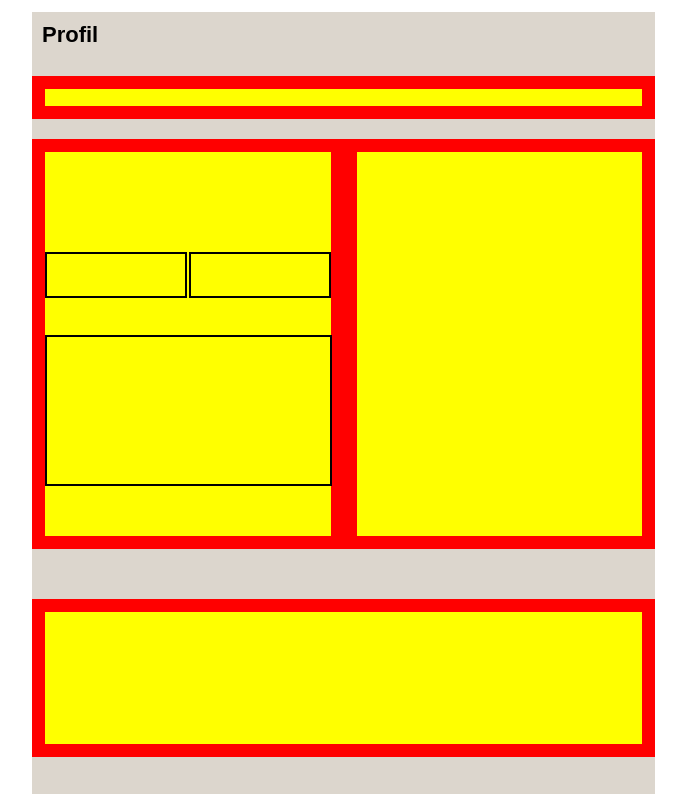
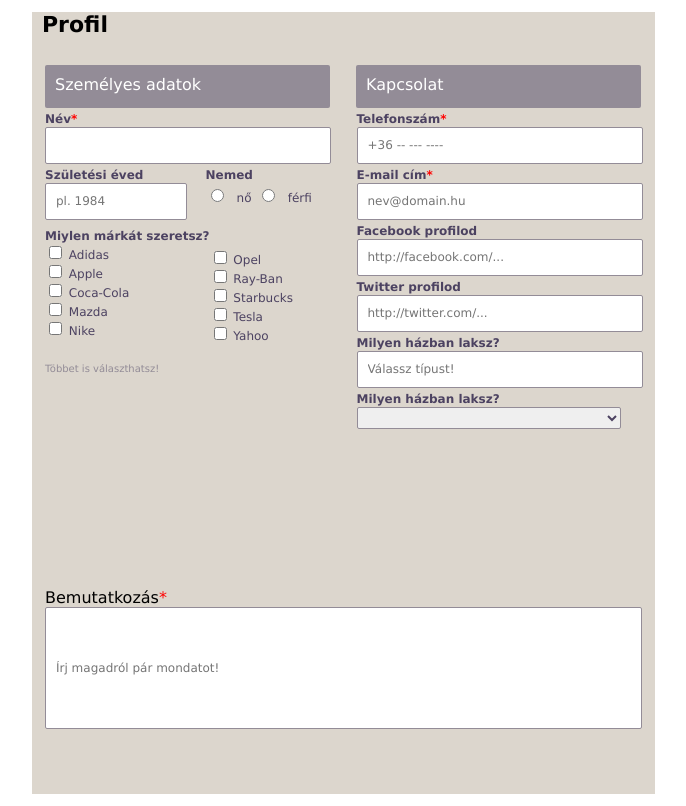
Before and after one commit to green-fox-academy/Bpatrik83, a plain HTML site: page week-01/day-5/index.html in a window 1280 px wide. Shown: the whole page, without its empty margins (76-762 px from the left). Drawn offline with Linux system fonts and the light colour scheme.

Commit message:
week 1 day 5 working on introduction box

```diff
--- a/week-01/day-5/index.html
+++ b/week-01/day-5/index.html
@@ -11,11 +11,78 @@
         <form method="get">
 
             <h1>Profil</h1>
-            <div class="first"></div>
-            <div class="bigleft"><div class="black"></div><div class="black2"></div><div class="black3"></div></div><div class="bigright"></div>
-            <div class="last"></div>
 
+            <div class="first">Személyes adatok</div><div class="first">Kapcsolat</div>
 
+            <div class="bigleft">
+                <label for="text">Név<span class="star">*</span></label>
+                <input id="name" type="text" maxlength="50">
+                <div class="black">
+                    <label for="tel">Születési éved</label>
+                    <input id="born" type="text" maxlength="4" placeholder="pl. 1984">
+                </div>
+                <div class="black2">
+                    <label for="text">Nemed</label><br>
+                    <input type="radio" name="girl">
+                    <label for="textgirl" >nő</label>
+                    <input type="radio" name="boy">
+                    <label for="textboy">férfi</label>
+                </div>
+                <div class="black3">
+                    <div class="checkbox1">
+                        <label for="mark" >Miylen márkát szeretsz?</label><br>
+                        <input type="checkbox" name="adidas">
+                        <label for="adidas" >Adidas</label><br>
+                        <input type="checkbox" name="apple">
+                        <label for="apple" >Apple</label><br>
+                        <input type="checkbox" name="cola">
+                        <label for="cola" >Coca-Cola</label><br>
+                        <input type="checkbox" name="mazda">
+                        <label for="mazda" >Mazda</label><br>
+                        <input type="checkbox" name="nikes">
+                        <label for="nike" >Nike</label><br>
+                    </div>
+
+                    <div class="checkbox2">
+                        <input type="checkbox" name="opel">
+                        <label for="adidas" >Opel</label><br>
+                        <input type="checkbox" name="ray-ban">
+                        <label for="ray-ban" >Ray-Ban</label><br>
+                        <input type="checkbox" name="starbucks">
+                        <label for="starbucks" >Starbucks</label><br>
+                        <input type="checkbox" name="tesla">
+                        <label for="tesla" >Tesla</label><br>
+                        <input type="checkbox" name="yahoo">
+                        <label for="yahoo" >Yahoo</label><br>
+                   </div>
+                </div>
+                <div class="choose">Többet is választhatsz!</div>
+            </div>
+
+            <div class="bigright">
+                <label for="tel">Telefonszám<span class="star">*</span></label>
+                <input id="phoneNumber" type="tel" placeholder="+36 -- --- ----" for="tel" required="required">
+                <label for="email">E-mail cím<span class="star">*</span></label>
+                <input id="email" type="email" placeholder="nev@domain.hu">
+                <label for="tel">Facebook profilod</label>
+                <input id="url" type="url" placeholder="http://facebook.com/...">
+                <label for="tel">Twitter profilod</label>
+                <input id="url2" type="url" placeholder="http://twitter.com/...">
+                <label for="tel">Milyen házban laksz?</label>
+                <input id="url2" type="url" placeholder="Válassz típust!">
+                <label for="text">Milyen házban laksz?</label>
+
+                <select name="select" id="choose">
+                    <option value="Panel lakás">Panel lakás</option>
+                    <option value="Családi ház">Családi ház</option>
+                    <option value="Társasház">Társasház</option>
+                </select>
+
+            </div>
+            <div class="last">
+                <label for="bemutatkozas">Bemutatkozás<span class="star">*</span></label>
+                <input id="bemutat" type="text" placeholder="Írj magadról pár mondatot!">
+            </div>
 
         </form>
 
--- a/week-01/day-5/style.css
+++ b/week-01/day-5/style.css
@@ -1,3 +1,6 @@
+* {
+    font-family:  'Lucida Grande', 'Lucida Sans Unicode', Geneva, Verdana, sans-serif;
+}
 form {
     background-color: rgb(220, 214, 205);
     width: 623px;
@@ -9,65 +12,61 @@ form {
 }
 
 div.first {
-    margin-top: 13px;
-    border: 13px red solid;
+    display: inline-block;
+    margin: 13px 13px 0 13px;
+    padding: 10px 0 0 10px;
+    border-radius: 2px;
     height: 43px;
-    background-color: yellow;
+    background-color: rgb(147, 140, 151);
     box-sizing: border-box;
+    width: 285px;
+    color: white;
 }
 
  div.bigright {
-    margin-top: 20px;
+    margin-top: 0px;
     float: right;
-    border: 13px red solid;
+    padding-left: 13px;
     height: 410px;
-    background-color: yellow;
     width: 50%;
     box-sizing: border-box;
 }
 
 div.bigleft {
-    margin-top: 20px;
+    padding-left: 13px;
+    margin-top: 0px;
     float: left;
-    border: 13px red solid;
     height: 410px;
-    background-color: yellow;
     width: 50%;
     box-sizing: border-box;
 }
 
 div.black {
-    margin: 100px 0 0 0;
+    margin: 0;
     float: left;
-    border: 2px black solid;
-    background-color: yellow;
     height: 42px;
     width: 138px;
 }
 
 div.black2 {
-    margin: 100px 0 0 0;
+    margin: 0;
     float: right;
-    border: 2px black solid;
-    background-color: yellow;
     height: 42px;
     width: 138px;
 }
 
 div.black3 {
-    margin: 37px 0 0 0;
+    margin: 10px 0 0 0;
     display: inline-block;
-    border: 2px black solid;
-    background-color: yellow;
     height: 147px;
     width: 99%;
+    font-size: 12px;
 }
 
 div.last {
     margin-top: 480px;
-    border: 13px red solid;
-    height: 158px;
-    background-color: yellow;
+    margin-left: 13px;
+
     box-sizing: border-box;
 }
 
@@ -76,9 +75,66 @@ body {
 }
 
 h1 {
-    display: inline-block;
-    font-family: Arial, Helvetica, sans-serif;
     font-size: 22px;
     margin-top: 10px;
     margin-left: 10px;
 }
+
+input[type="tel"], input[type="email"], input[type="url"], select[name="select"], input[type="text"] {
+    padding: 10px;
+    width: 264px;
+    height: 15px;
+    border: 1px rgb(147, 140, 151) solid;
+    border-radius: 2px;
+    font-size: 12px;
+    line-height: 30px;
+}
+label[for="tel"], label[for="url"], label[for="email"], label[for="text"], label[for="mark"], select {
+    font-size: 12px;
+    font-weight: bold;
+    color: rgb(76, 66, 97);
+}
+
+input[id="born"] {
+    width: 120px;
+    height: 15px;
+}
+
+label[for="textgirl"], label[for="textboy"] {
+    font-size: 12px;
+    margin-left: 5px;
+    margin-top: 13px;
+    color: rgb(76, 66, 97);
+}
+
+input[type="radio"] {
+    margin-top: 6px;
+}
+
+.checkbox2 {
+   display: inline-block;
+   margin-top: 32px;
+   font-size: 12px;
+   color: rgb(76, 66, 97);
+}
+
+.checkbox1 {
+   float: left;
+   margin-top: 13px;
+   font-size: 12px;
+   color: rgb(76, 66, 97);
+}
+
+.choose {
+    font-size: 10px;
+    color: rgb(147, 140, 151);
+}
+
+.star {
+    color: red;
+}
+
+input[id="bemutat"] {
+    width: 575px;
+    height: 100px;
+}
```
